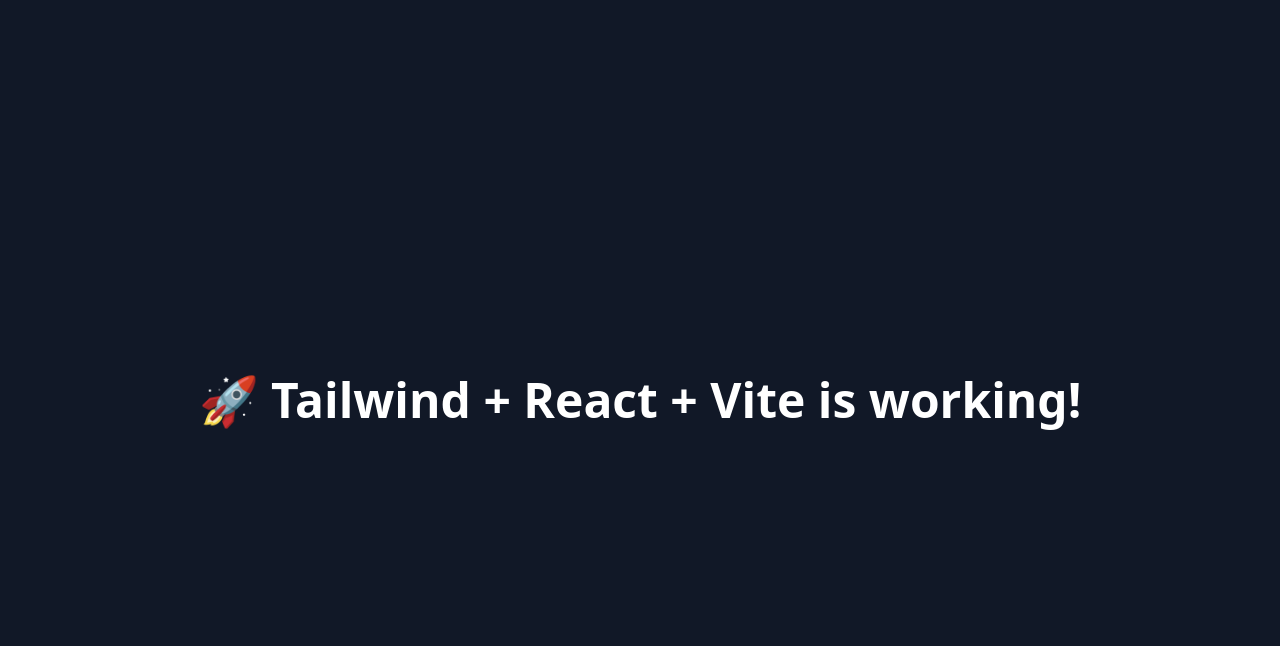
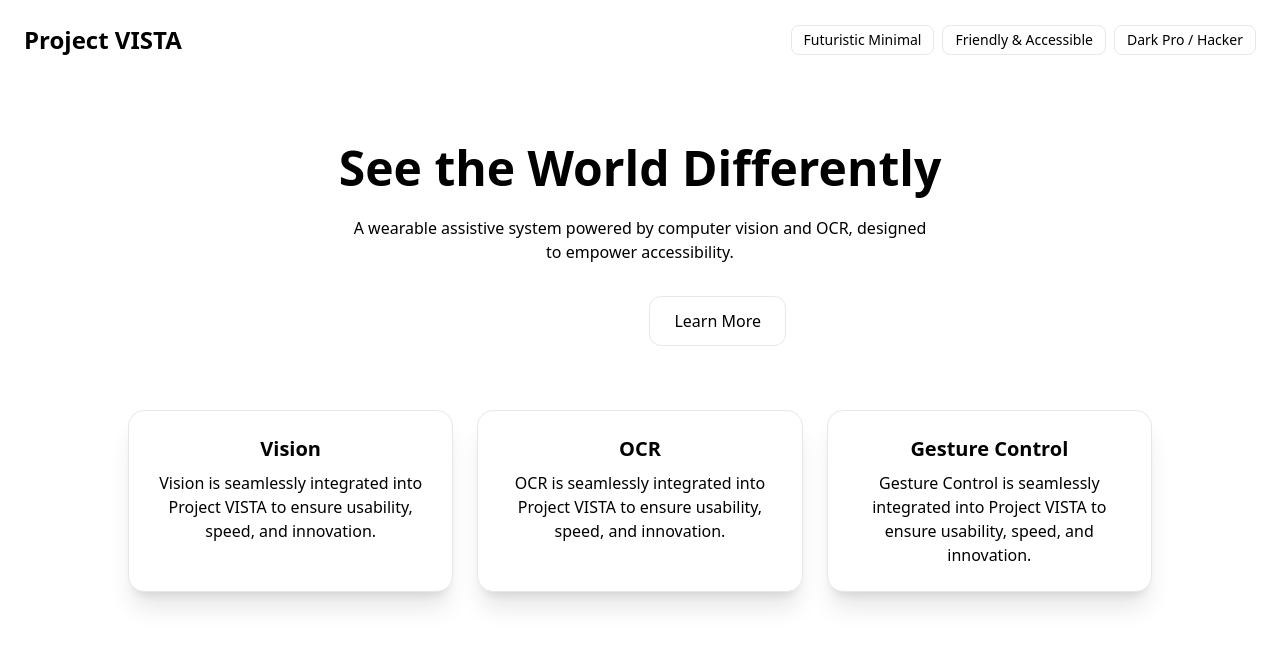
Before and after one commit to alet36/Project-VISTA, a React (Vite) app: page / in a window 1280 px wide. Shown: the top 646 px of the page. Built offline with nearby package versions, Linux system fonts and the light colour scheme.

Commit message:
Full demo landing App.jsx

```diff
--- a/src/App.jsx
+++ b/src/App.jsx
@@ -1,11 +1,104 @@
-import React from "react";
+import React, { useState } from "react";
+import { motion } from "framer-motion";
 
 export default function App() {
+  const [theme, setTheme] = useState("minimal");
+
+  const themes = {
+    minimal: {
+      bg: "bg-gradient-to-br from-minimal-bg to-white",
+      text: "text-minimal-primary",
+      accent: "text-minimal-accent",
+      button: "bg-minimal-accent text-white hover:opacity-90",
+      card: "bg-white shadow-xl border border-gray-200",
+      font: "font-futuristic",
+      label: "Futuristic Minimal",
+    },
+    friendly: {
+      bg: "bg-gradient-to-br from-orange-100 to-fuchsia-50",
+      text: "text-friendly-primary",
+      accent: "text-friendly-accent",
+      button: "bg-friendly-accent text-white hover:brightness-110",
+      card: "bg-orange-50 shadow-lg border border-orange-200",
+      font: "font-friendly",
+      label: "Friendly & Accessible",
+    },
+    hacker: {
+      bg: "bg-gradient-to-br from-black to-hacker-bg",
+      text: "text-hacker-primary",
+      accent: "text-hacker-accent",
+      button: "bg-hacker-accent text-black hover:scale-105",
+      card: "bg-hacker-bg shadow-lg border border-green-400/20",
+      font: "font-hacker",
+      label: "Dark Pro / Hacker",
+    },
+  };
+
+  const active = themes[theme];
+
   return (
-    <div className="flex min-h-screen items-center justify-center bg-gray-900">
-      <h1 className="text-5xl font-bold text-white">
-        🚀 Tailwind + React + Vite is working!
-      </h1>
+    <div className={`${active.bg} min-h-screen transition-all duration-700`}>
+      <header className="flex justify-between items-center p-6">
+        <h1 className={`${active.font} ${active.text} text-2xl font-bold`}>
+          Project VISTA
+        </h1>
+        <div className="flex gap-2">
+          {Object.keys(themes).map((t) => (
+            <button
+              key={t}
+              onClick={() => setTheme(t)}
+              className="px-3 py-1 text-sm rounded-lg border hover:scale-105 transition"
+            >
+              {themes[t].label}
+            </button>
+          ))}
+        </div>
+      </header>
+
+      <main className="flex flex-col items-center justify-center px-6 text-center">
+        {/* Hero */}
+        <motion.h2
+          initial={{ opacity: 0, y: -40 }}
+          animate={{ opacity: 1, y: 0 }}
+          transition={{ duration: 0.8 }}
+          className={`${active.font} ${active.text} text-5xl font-extrabold mt-16`}
+        >
+          See the World Differently
+        </motion.h2>
+        <p className={`${active.text} max-w-xl mt-6`}>
+          A wearable assistive system powered by computer vision and OCR,
+          designed to empower accessibility.
+        </p>
+        <div className="mt-8 flex gap-4">
+          <button className={`${active.button} px-6 py-3 rounded-xl font-semibold`}>
+            Get Started
+          </button>
+          <button className={`px-6 py-3 rounded-xl border ${active.accent}`}>
+            Learn More
+          </button>
+        </div>
+
+        {/* Features Section */}
+        <div className="grid md:grid-cols-3 gap-6 mt-16 w-full max-w-5xl">
+          {["Vision", "OCR", "Gesture Control"].map((feat, i) => (
+            <motion.div
+              key={feat}
+              initial={{ opacity: 0, y: 30 }}
+              animate={{ opacity: 1, y: 0 }}
+              transition={{ delay: i * 0.2 }}
+              className={`${active.card} rounded-2xl p-6`}
+            >
+              <h3 className={`${active.accent} text-xl font-bold mb-2`}>
+                {feat}
+              </h3>
+              <p className={active.text}>
+                {feat} is seamlessly integrated into Project VISTA to ensure
+                usability, speed, and innovation.
+              </p>
+            </motion.div>
+          ))}
+        </div>
+      </main>
     </div>
   );
 }
```
